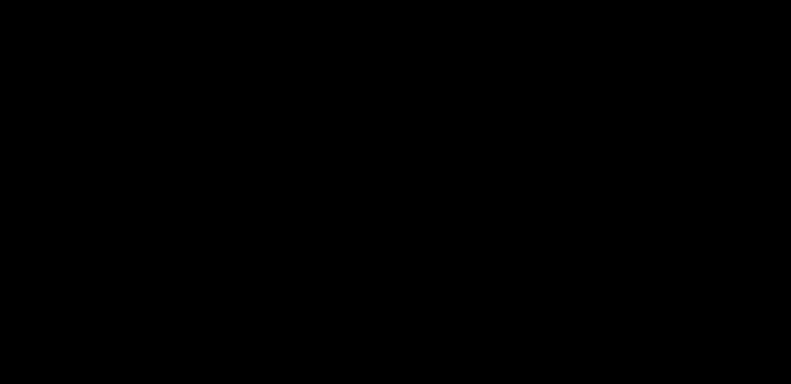
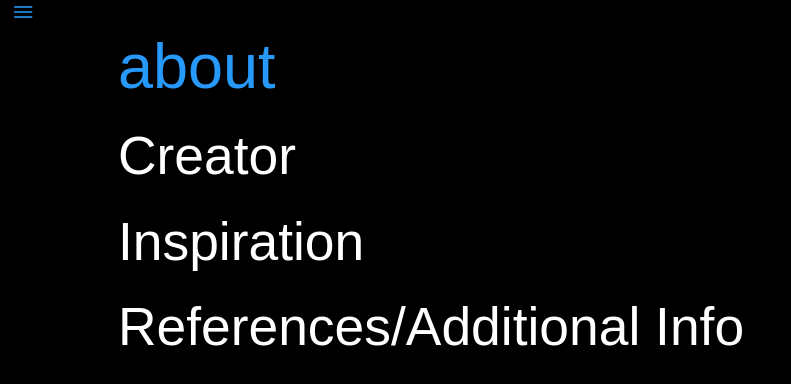
Before and after one commit to Brumpo/MoodMosaic, a React (Create React App) app: page /about in a window 1280 px wide. Shown: the top 384 px of the page, without its empty margins (0-791 px from the left). Built offline with nearby package versions, Linux system fonts and the light colour scheme.

Commit message:
Nav component works with about now for every other component

```diff
--- a/package.json
+++ b/package.json
@@ -8,7 +8,8 @@
     "react": "^16.2.0",
     "react-dom": "^16.2.0",
     "react-router-dom": "^4.2.2",
-    "react-scripts": "1.1.1"
+    "react-scripts": "1.1.1",
+    "react-sidebar": "^2.3.2"
   },
   "scripts": {
     "start": "react-scripts start",
--- a/src/App.css
+++ b/src/App.css
@@ -150,3 +150,7 @@
 #button{
   background-color: #4B4B4B;
 }
+#navslide{
+  opacity: 0.8;
+  height: 100em;
+}
--- a/src/App.js
+++ b/src/App.js
@@ -19,7 +19,7 @@
       activeTile:{},
       user:{
         token: '',
-        id: 1
+        id: -1
       },
       atAGlance:[
         'anxiety',
@@ -29,9 +29,9 @@
         'diet',
         'social'
       ],
-      start: -1,
-      end: -1,
-      year: 1970
+      start: false,
+      end: false,
+      year: false
     }
     this.fetchNewState = this.fetchNewState.bind(this)
     this.hoist = this.hoist.bind(this)
@@ -115,6 +115,7 @@
       },
       body: body
     })
+    if(route=='create_date') return {error: false}
     var json = await response.json()
     if(!json) return {error: 'something went worng please try again'}
     if(json.error) return {error: 'incorrect user name or password'}
@@ -148,22 +149,37 @@
             <Login fetchNewState = {this.fetchNewState}/>
           )}/>
           <Route path='/home' render={()=>(
+            <div>
+            <Nav/>
             <Home/>
+            </div>
           )}/>
           <Route path='/mosaic' render={()=>(
             <Mosaic userId={this.state.user.id} hoist={this.hoist} keys={this.state.atAGlance} start={this.state.start} end={this.state.end} year={this.state.year} dateCallback={this.dateCallback}/>
           )}/>
           <Route path='/journal' render={()=>(
+            <div>
+            <Nav/>
             <Journal journal = {this.state.activeTile} keys={this.state.atAGlance}/>
+            </div>
           )}/>
           <Route path='/add/journal' render={()=>(
+            <div>
+            <Nav/>
             <AddJournal fetchNewState = {this.fetchNewState} journal= {this.state.activeTile} keys={this.state.atAGlance} uuid={this.state.user.id} dateCallback={this.dateCallback}/>
+            </div>
           )}/>
           <Route exact path='/about' render={()=>(
+            <div className='row'>
+            <Nav/>
             <About/>
+            </div>
           )}/>
           <Route exact path='/AtaGlance/edit' render={()=>(
+            <div className='row'>
+            <Nav/>
             <ChangeAtaGlance fetchNewAaG={this.fetchNewAaG} keys={this.state.atAGlance}/>
+            </div>
           )}/>
         </div>
       </BrowserRouter>
--- a/src/components/about.js
+++ b/src/components/about.js
@@ -29,9 +29,9 @@
   }
   render(){
     return(
-      <div>
-        <h1>about</h1>
-        <div>
+      <div className='col'>
+        <h1 className='title'>about</h1>
+        <div className='text'>
           <h2 onClick={(e)=>{this.onClick('Creator')}}>Creator</h2>
           <h2 onClick={(e)=>{this.onClick('Inspiration')}}>Inspiration</h2>
           <h2 onClick={(e)=>{this.onClick('ref')}}>References/Additional Info</h2>
--- a/src/components/addJournal.js
+++ b/src/components/addJournal.js
@@ -17,7 +17,7 @@
     setUp()
     const route = 'create_date'
     const method = 'POST'
-    console.log(this.props)
+    console.log(this.props, 'addJournal')
     let body = {
       userId: this.props.uuid,
       day: this.props.journal.day,
--- a/src/components/changeAtaGlance.js
+++ b/src/components/changeAtaGlance.js
@@ -31,6 +31,7 @@
     console.log(this.state.error)
     if(this.state.error===false) return <Redirect to='/mosaic'/>
     return(
+      <div className='col'>
       <div className = 'container'>
       <div className='center-align'>
       <h1 className='title'>Edit your at a glance attributes</h1>
@@ -50,6 +51,7 @@
         </div>
       </form>
       </div>
+      </div>
     )
   }
 }
--- a/src/components/mosaic.js
+++ b/src/components/mosaic.js
@@ -51,7 +51,7 @@
         {
          day,
          year : this.props.year,
-         userId : '',
+         userId : this.props.userId,
          x1 : '',
          x2 : '',
          x3 : '',
@@ -73,14 +73,15 @@
   async componentDidMount(){
     setUp()
     let today = new Date()
-    let start = today.getFOM()
-    let end = today.getLOM()
-    let year = today.getFullYear()
+    let start = this.props.start || today.getFOM()
+    let end = this.props.end || today.getLOM()
+    let year = this.props.year || today.getFullYear()
     console.log(start,end)
     this.getTiles(start, end, year)
   }
 
   async getTiles(start, end, year, filter = this.state.filter){
+    console.log(this.props.userId, 'LOOK AT ME')
     let result = await fetch(`http://localhost:4200/api/dates/?uuid=${this.props.userId}&year=${year}&start=${start}&end=${end}`)
     let json = await result.json()
     this.props.dateCallback(start,end,year)
--- a/src/components/nav.js
+++ b/src/components/nav.js
@@ -1,12 +1,16 @@
 import React, { Component } from 'react';
+import Sidebar from 'react-sidebar';
+import {Link} from 'react-router-dom'
 
 export default class Nav extends Component{
   constructor(props) {
     super(props)
     this.state={
-      expanded: false
+      expanded: false,
+      sidebarOpen: false
     }
     this.toggleExpanded = this.toggleExpanded.bind(this)
+    this.logout = this.logout.bind(this)
   }
 
   toggleExpanded(){
@@ -16,17 +20,28 @@
     })
   }
 
+  logout(){
+
+  }
+
   render(){
+    let col = this.state.expanded ? '3' : '1'
+    let backgroundColor = this.state.expanded ? {backgroundColor: '#4B4B4B'} : {backgroundColor: 'inherit'}
     return(
-      <div>
+      <div className={`col s${col}`} id='navslide' style={backgroundColor}>
+        <div onClick={(e)=>{this.toggleExpanded()}}>
         <i id='Navburger' className="material-icons">menu</i>
+        </div>
         <div className='nav'>
           {this.state.expanded ?
-            <ul>
-              <li>Home</li>
-              <li>About</li>
-              <li>Help</li>
+            <div>
+            <ul className='text'>
+              <li><Link to='/Mosaic' style={{color: 'white'}}>Mosaic</Link></li>
+              <li><Link to='/About' style={{color: 'white'}}>About</Link></li>
+              <li><Link to='/AtaGlance/edit' style={{color: 'white'}}>Change Attributes</Link></li>
+              <li><Link to='/' style={{color: 'white'}}>Logout</Link></li>
             </ul>
+            </div>
             :null}
         </div>
       </div>
--- a/src/components/tiles.js
+++ b/src/components/tiles.js
@@ -33,7 +33,6 @@
   }
 
   render(){
-    console.log('intile')
     if(this.props.tile.backgroundColor || !this.props.tile.x1){
       return(
         <Link to={`/add/journal/?day=${this.props.tile.day}&year=${this.props.tile.year}`}>
```
Also changed, not shown: 1 other file (tests, documents, lock files or other folders).
